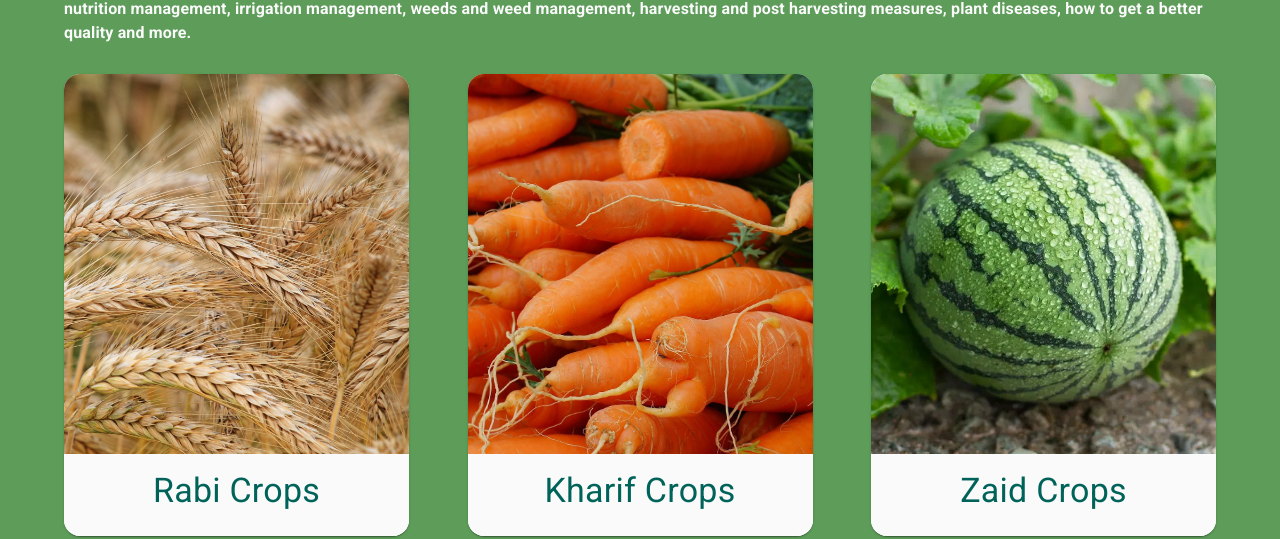
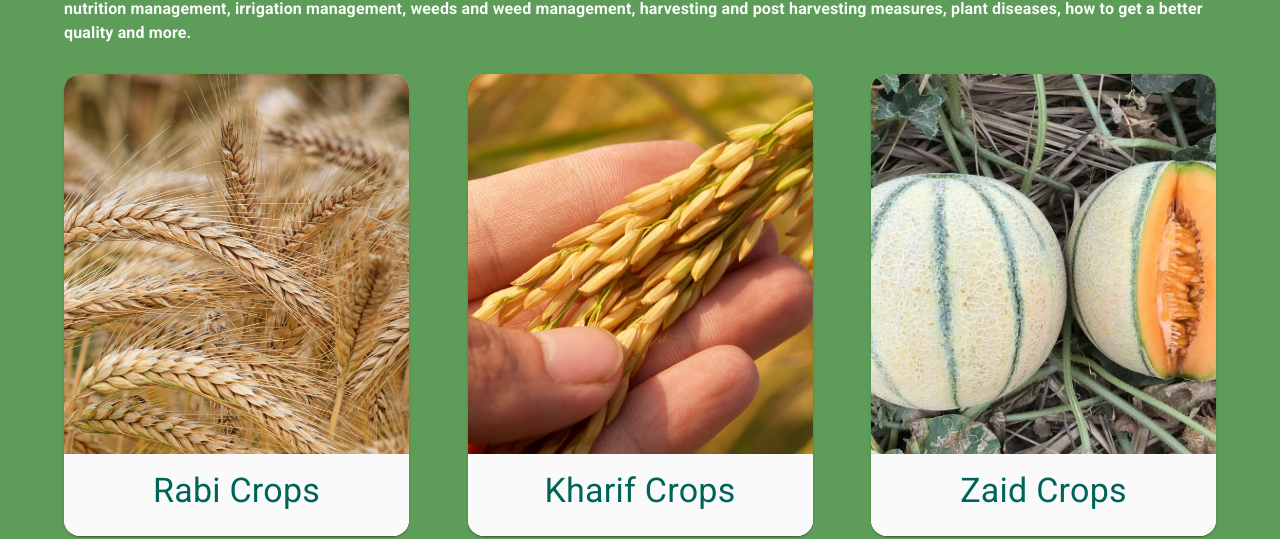
Before and after one commit to GuryonAnkit/FarmHub, a React (Create React App) app in the folder frontend/: page /crops in a window 1280 px wide. Shown: the part 225-764 px from the top of the page. Built offline with nearby package versions, Linux system fonts and the light colour scheme; no server answers.

Commit message:
crops page images updated

```diff
--- a/frontend/src/components/Crops/Crops.jsx
+++ b/frontend/src/components/Crops/Crops.jsx
@@ -13,12 +13,12 @@ const featuredCrops = [
     },
     {
         name: "Kharif Crops",
-        image: "/Images/Carrot.JPG",
+        image: "/Images/rice.jpg",
         link: "/crops/kharif",
     },
     {
         name: "Zaid Crops",
-        image: "/Images/watermelon.webp",
+        image: "/Images/muskmelon.jpg",
         link: "/crops/zaid",
     },
 ];
```
